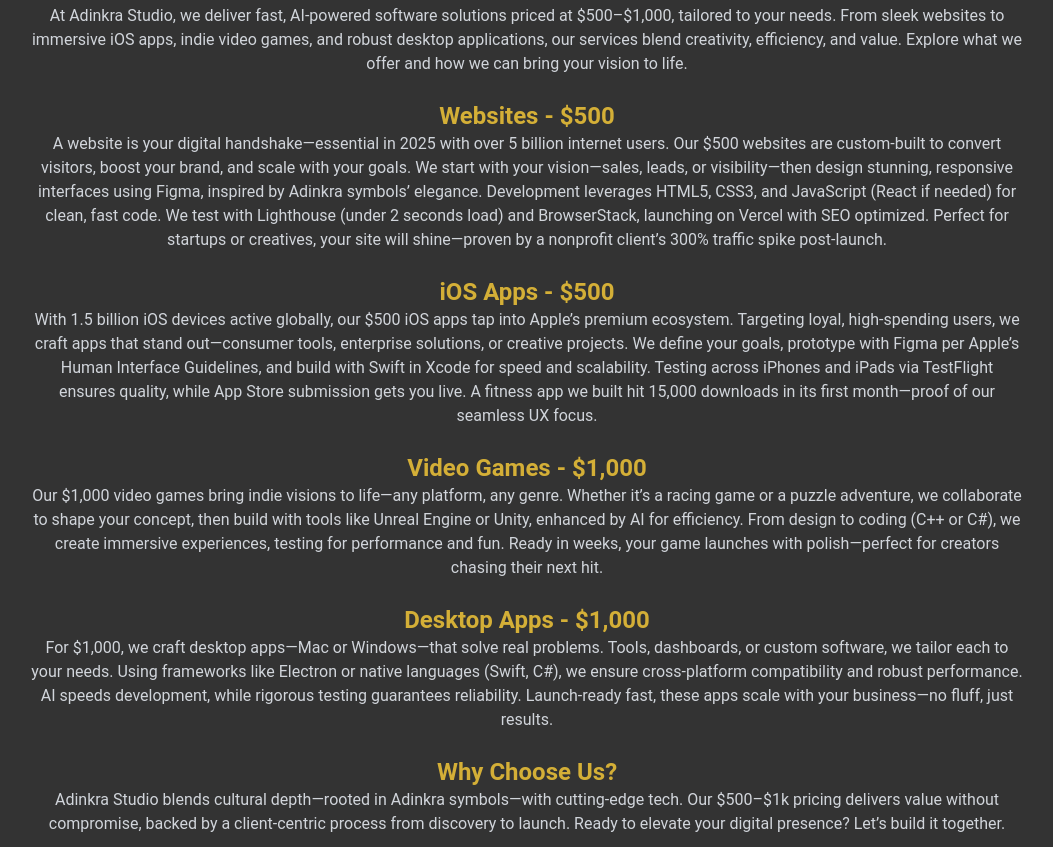
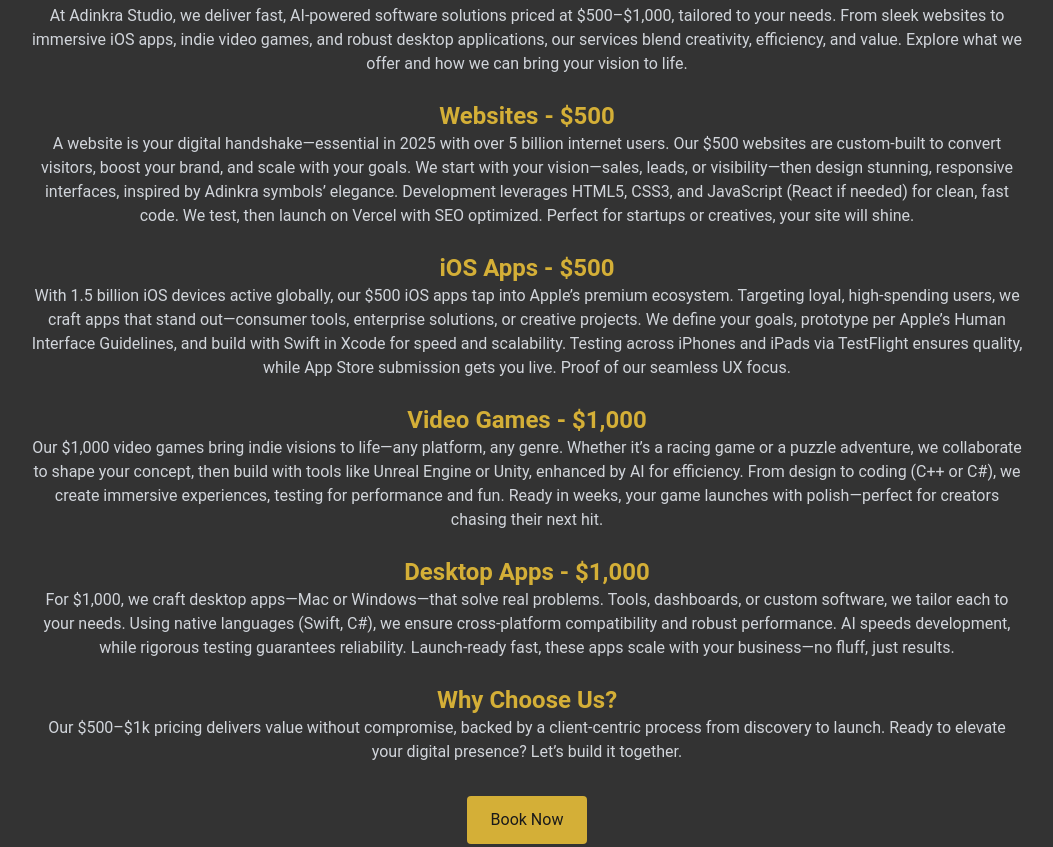
Before and after one commit to ClayWarren/devagency, a plain HTML site: page services.html in a window 1280 px wide. Shown: the part 340-1187 px from the top of the page, without its empty margins (113-1166 px from the left). Drawn offline with nearby package versions, Linux system fonts and the light colour scheme.

Commit message:
Update services.html

```diff
--- a/services.html
+++ b/services.html
@@ -33,19 +33,19 @@
       <p>At Adinkra Studio, we deliver fast, AI-powered software solutions priced at $500–$1,000, tailored to your needs. From sleek websites to immersive iOS apps, indie video games, and robust desktop applications, our services blend creativity, efficiency, and value. Explore what we offer and how we can bring your vision to life.</p>
 
       <h2 class="text-2xl font-bold text-[#d4af37] mt-6">Websites - $500</h2>
-      <p>A website is your digital handshake—essential in 2025 with over 5 billion internet users. Our $500 websites are custom-built to convert visitors, boost your brand, and scale with your goals. We start with your vision—sales, leads, or visibility—then design stunning, responsive interfaces using Figma, inspired by Adinkra symbols’ elegance. Development leverages HTML5, CSS3, and JavaScript (React if needed) for clean, fast code. We test with Lighthouse (under 2 seconds load) and BrowserStack, launching on Vercel with SEO optimized. Perfect for startups or creatives, your site will shine—proven by a nonprofit client’s 300% traffic spike post-launch.</p>
+      <p>A website is your digital handshake—essential in 2025 with over 5 billion internet users. Our $500 websites are custom-built to convert visitors, boost your brand, and scale with your goals. We start with your vision—sales, leads, or visibility—then design stunning, responsive interfaces, inspired by Adinkra symbols’ elegance. Development leverages HTML5, CSS3, and JavaScript (React if needed) for clean, fast code. We test, then launch on Vercel with SEO optimized. Perfect for startups or creatives, your site will shine.</p>
 
       <h2 class="text-2xl font-bold text-[#d4af37] mt-6">iOS Apps - $500</h2>
-      <p>With 1.5 billion iOS devices active globally, our $500 iOS apps tap into Apple’s premium ecosystem. Targeting loyal, high-spending users, we craft apps that stand out—consumer tools, enterprise solutions, or creative projects. We define your goals, prototype with Figma per Apple’s Human Interface Guidelines, and build with Swift in Xcode for speed and scalability. Testing across iPhones and iPads via TestFlight ensures quality, while App Store submission gets you live. A fitness app we built hit 15,000 downloads in its first month—proof of our seamless UX focus.</p>
+      <p>With 1.5 billion iOS devices active globally, our $500 iOS apps tap into Apple’s premium ecosystem. Targeting loyal, high-spending users, we craft apps that stand out—consumer tools, enterprise solutions, or creative projects. We define your goals, prototype per Apple’s Human Interface Guidelines, and build with Swift in Xcode for speed and scalability. Testing across iPhones and iPads via TestFlight ensures quality, while App Store submission gets you live. Proof of our seamless UX focus.</p>
 
       <h2 class="text-2xl font-bold text-[#d4af37] mt-6">Video Games - $1,000</h2>
       <p>Our $1,000 video games bring indie visions to life—any platform, any genre. Whether it’s a racing game or a puzzle adventure, we collaborate to shape your concept, then build with tools like Unreal Engine or Unity, enhanced by AI for efficiency. From design to coding (C++ or C#), we create immersive experiences, testing for performance and fun. Ready in weeks, your game launches with polish—perfect for creators chasing their next hit.</p>
 
       <h2 class="text-2xl font-bold text-[#d4af37] mt-6">Desktop Apps - $1,000</h2>
-      <p>For $1,000, we craft desktop apps—Mac or Windows—that solve real problems. Tools, dashboards, or custom software, we tailor each to your needs. Using frameworks like Electron or native languages (Swift, C#), we ensure cross-platform compatibility and robust performance. AI speeds development, while rigorous testing guarantees reliability. Launch-ready fast, these apps scale with your business—no fluff, just results.</p>
+      <p>For $1,000, we craft desktop apps—Mac or Windows—that solve real problems. Tools, dashboards, or custom software, we tailor each to your needs. Using native languages (Swift, C#), we ensure cross-platform compatibility and robust performance. AI speeds development, while rigorous testing guarantees reliability. Launch-ready fast, these apps scale with your business—no fluff, just results.</p>
 
       <h2 class="text-2xl font-bold text-[#d4af37] mt-6">Why Choose Us?</h2>
-      <p>Adinkra Studio blends cultural depth—rooted in Adinkra symbols—with cutting-edge tech. Our $500–$1k pricing delivers value without compromise, backed by a client-centric process from discovery to launch. Ready to elevate your digital presence? Let’s build it together.</p>
+      <p>Our $500–$1k pricing delivers value without compromise, backed by a client-centric process from discovery to launch. Ready to elevate your digital presence? Let’s build it together.</p>
     </div>
     <a href="#contact" class="mt-8 inline-block px-6 py-3 bg-[#d4af37] text-[#1a1a1a] rounded hover:bg-[#b8932f]">Book Now</a>
   </section>
```
